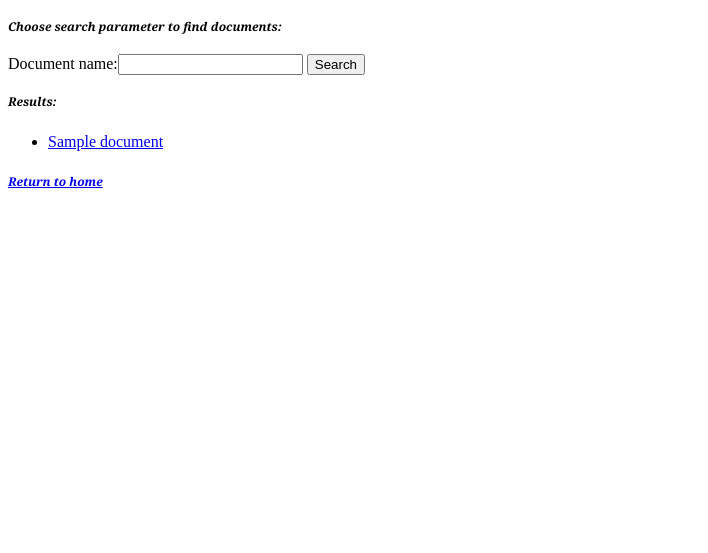
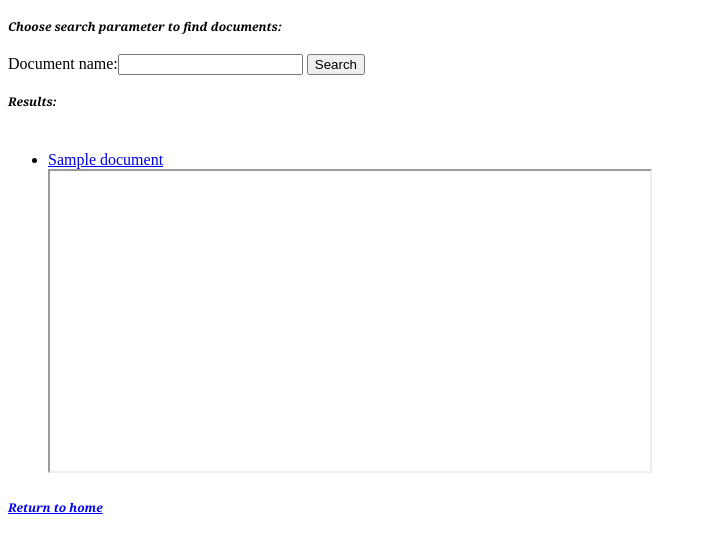
Before and after one commit to FlavioOliveiraSilva/DViewer, a Django app: template DViewer/templates/fileViewer/documentSearch.html in a window 1280 px wide. Shown: the top 553 px of the page, without its empty margins (0-708 px from the left). Run offline with Django 3.2, Linux system fonts and the light colour scheme; the template is opened without the code that fills it: values that come from a table or form of the project are taken from there, others are empty; tables that the repository leaves empty hold one stand-in row (values such as "Sample post").

Commit message:
New List added - Norm Ref

```diff
--- a/DViewer/settings.py
+++ b/DViewer/settings.py
@@ -21,10 +21,15 @@ BASE_DIR = os.path.dirname(os.path.dirname(os.path.abspath(__file__)))
 # See https://docs.djangoproject.com/en/1.11/howto/deployment/checklist/
 
 # SECURITY WARNING: keep the secret key used in production secret!
+# Instead of hardcoding the secret key in your settings module, consider loading it from an environment variable:
+# SECRET_KEY = os.environ['SECRET_KEY']
+# Can be regenerated to put in production
+
 SECRET_KEY = '!m2!xp$xi8g(tzlb!(p937@8p6)-h$7#b5@$ono40i0q$!t2lx'
 
 # SECURITY WARNING: don't run with debug turned on in production!
 DEBUG = True
+#DEBUG = False
 
 ALLOWED_HOSTS = []
 
--- a/DViewer/templates/fileViewer/documentOverview.html
+++ b/DViewer/templates/fileViewer/documentOverview.html
@@ -44,6 +44,7 @@
         <ul>
         {% for a in documents_in_database %}
             <li><a href="{{ a.documentFile.url }}">{{ a.documentName}}</a></li>
+
         {% endfor %}
         </ul>
     {% else %}
--- a/DViewer/templates/fileViewer/documentSearch.html
+++ b/DViewer/templates/fileViewer/documentSearch.html
@@ -14,7 +14,11 @@
     {% if search_result %}
         <ul>
         {% for i in search_result %}
+            <br>
             <li><a href="{{ i.documentFile.url }}">{{ i.documentName}}</a></li>
+
+            <iframe width="600 px" height="300 px" src="{{ i.documentFile.url }}"></iframe>
+            <br>
         {% endfor %}
         </ul>
     {% else %}
```
